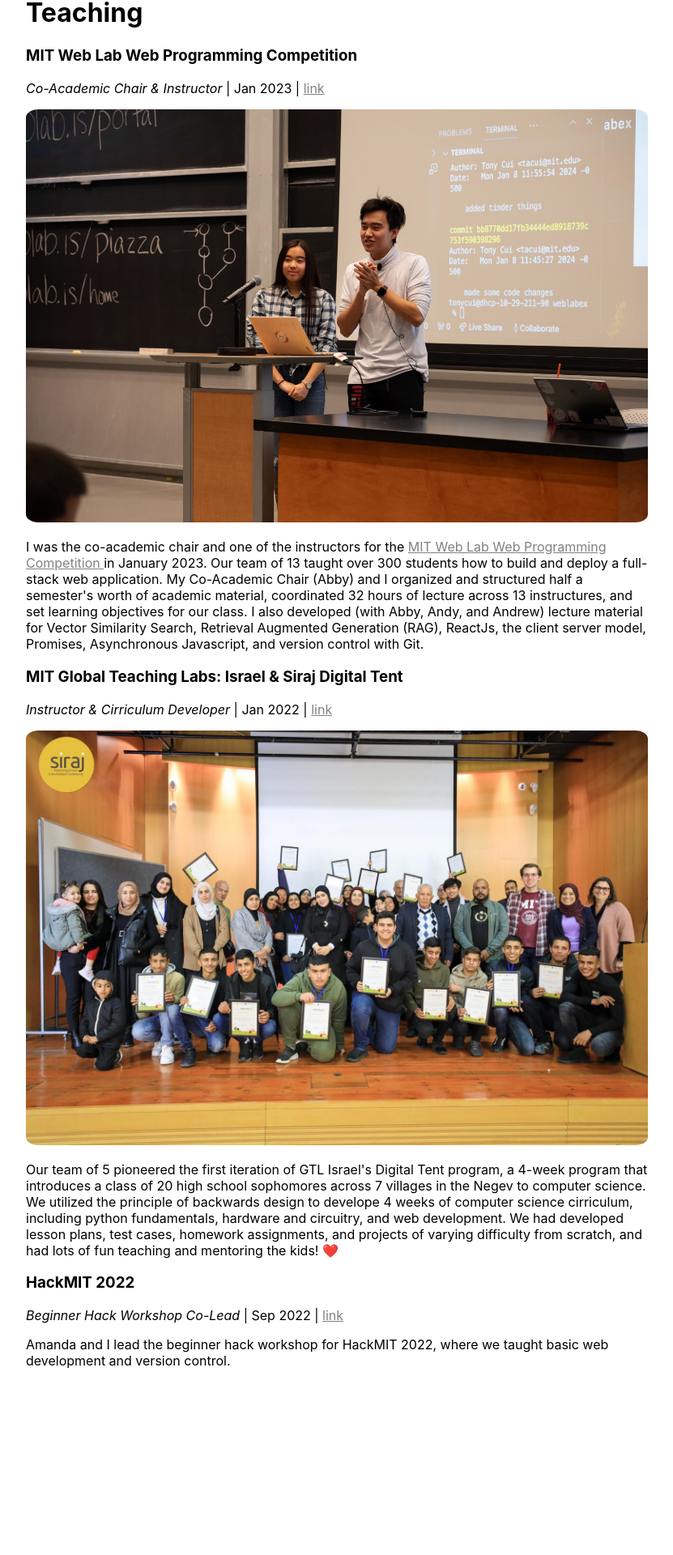
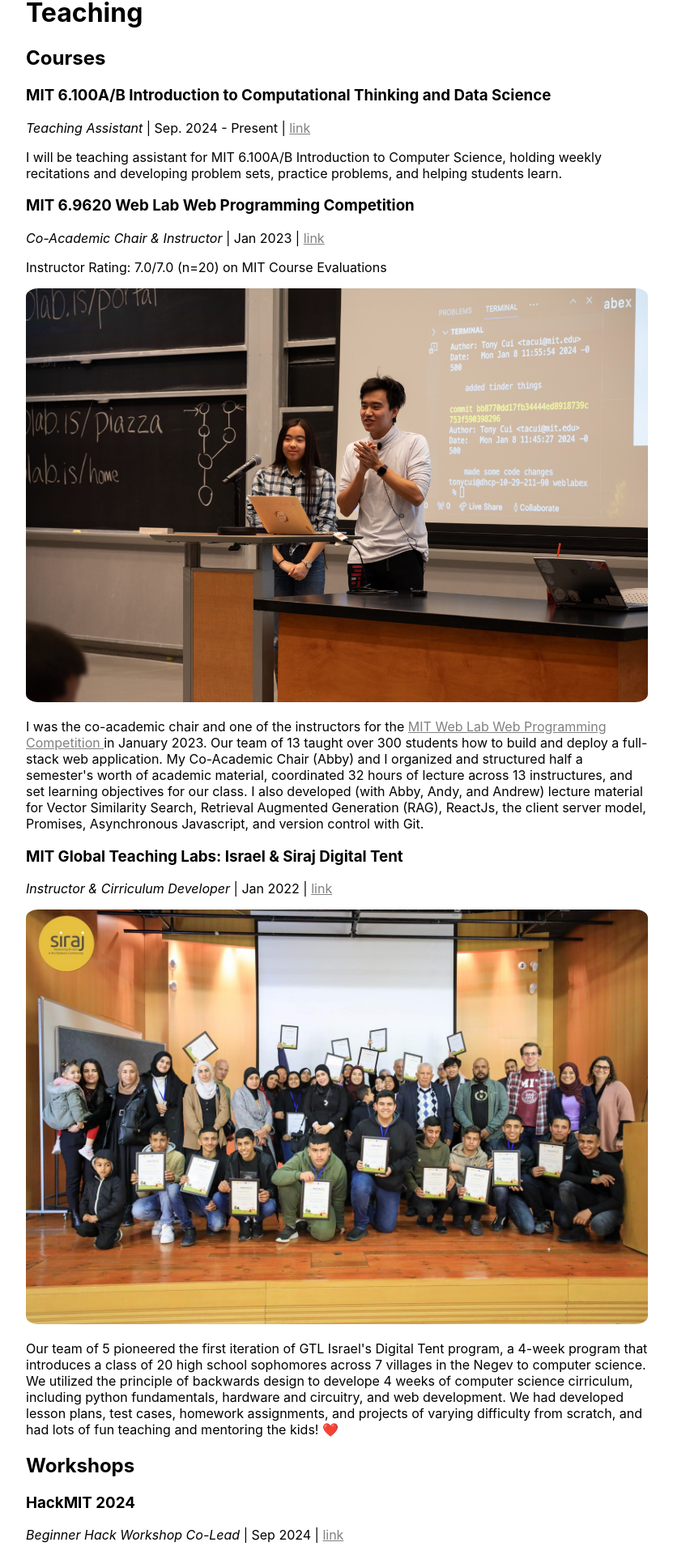
Before and after one commit to tcui37/tcui37.github.io, a React (Create React App) app: page /teachings in a window 1280 px wide. Shown: the part 129-2049 px from the top of the page at 81% size, without its empty margins (224-1055 px from the left). Before the commit the page ends 1835 px from the top, so only its background shows below. Built offline with nearby package versions, Linux system fonts and the light colour scheme.

Commit message:
update summer 2024

```diff
--- a/src/pages/About.tsx
+++ b/src/pages/About.tsx
@@ -10,7 +10,7 @@
                 <div className='item'>
                 <h1>Tony A. Cui</h1>
                 <p>Hello! I'm a first year M.Eng student at MIT</p>
-                <p>Currently, I'm a software engineering intern on the <a href='https://www.cadence.com/en_US/home/tools/pcb-design-and-analysis/allegro-x-ai.html'>Allegro X AI</a> team at <a href='https://cadence.com/'>Cadence Design Systems</a>, where I'm integrating Bayesian Optimization methods for PCB design algorithms. </p>
+                <p>Most recently, I interned on the <a href='https://www.cadence.com/en_US/home/tools/pcb-design-and-analysis/allegro-x-ai.html'>Allegro X AI</a> team at <a href='https://cadence.com/'>Cadence Design Systems</a>, where I developed an autmated parallelized Bayesian Optimization library for PCB design algorithms. </p>
 
                 <p>I completed my undergraduate studies at MIT, where I conducted research at the <a href='https://cdfg.mit.edu/'>MIT Computational Design & Fabrication</a> group, working on reinforcement learning methods for black box optimization, and the <a href='https://gamelab.mit.edu/'>MIT Game Lab</a> where I worked on learning simulations for kids!</p>
 
--- a/src/pages/Coursework.tsx
+++ b/src/pages/Coursework.tsx
@@ -26,12 +26,14 @@
 // }
 const coursework = {
     'Machine Learning': [
+        '6.7960: Deep Learning (G)',
         '6.8200 - Sensorimotor Learning (G)',
         '6.8300 - Advanced Topics in Computer Vision (G)',
         '6.5940 - TinyML and Efficient Deep Computing (G)',
         '6.8611 - Natural Language Processing',
     ],
     'Theoretical CS': [
+        '18.408 - Algorithmic Toolkit (G)',
         '6.5320 - Geometric Computing (G)',
         '18.404 - Theory of Computation',
         '6.1220 - Design and Analysis of Algorithms'
--- a/src/pages/Teachings.tsx
+++ b/src/pages/Teachings.tsx
@@ -4,12 +4,19 @@
 
 const teachings = [
     {
+        "title": 'Teaching Assistant',
+        "organization": 'MIT 6.100A/B Introduction to Computational Thinking and Data Science',
+        "date": 'Sep. 2024 - Present',
+        "description": "I will be teaching assistant for MIT 6.100A/B Introduction to Computer Science, holding weekly recitations and developing problem sets, practice problems, and helping students learn.",
+    },
+    {
         "title": 'Co-Academic Chair & Instructor',
-        "organization": 'MIT Web Lab Web Programming Competition',
+        "organization": 'MIT 6.9620 Web Lab Web Programming Competition',
         "date": 'Jan 2023',
         "description": <p>I was the co-academic chair and one of the instructors for the <a href='https://weblab.mit.edu/'>MIT Web Lab Web Programming Competition </a> in January 2023. Our team of 13 taught over 300 students how to build and deploy a full-stack web application. My Co-Academic Chair (Abby) and I organized and structured half a semester's worth of academic material, coordinated 32 hours of lecture across 13 instructures, and set learning objectives for our class. I also developed (with Abby, Andy, and Andrew) lecture material for Vector Similarity Search, Retrieval Augmented Generation (RAG), ReactJs, the client server model, Promises, Asynchronous Javascript, and version control with Git.</p>,
         "img": WeblabPhoto,
-        "link": "https://weblab.mit.edu/"
+        "link": "https://weblab.mit.edu/",
+        "rating": "7.0/7.0 (n=20)"
     },
     {
         "title": "Instructor & Cirriculum Developer",
@@ -19,6 +26,16 @@
         "img": Tent,
         "link": "https://misti.mit.edu/mit-israel",
     },
+]
+
+const workshops = [
+    {
+        "title": "Beginner Hack Workshop Co-Lead",
+        "organization": "HackMIT 2024",
+        "date": "Sep 2024",
+        "description": "",
+        "img": null,
+    },
     {
         "title": "Beginner Hack Workshop Co-Lead",
         "organization": "HackMIT 2022",
@@ -27,12 +44,6 @@
         "img": null,
         "link": "https://comet-bathroom-74b.notion.site/Beginner-Hack-ecbd1f393bba44428b4f7b0c47a39167",
     },
-    // {
-    //     "title": 'Teaching Assistant',
-    //     "organization": 'MIT 6.100A/B Introduction Introduction to Computational Thinking and Data Science',
-    //     "date": 'September 2024 - Present',
-    //     "description": "I will be teaching assistant for MIT 6.100A/B Introduction to Computational Thinking and Data Science"
-    // },
 ]
 
 
@@ -40,13 +51,24 @@
     return (
         <div>
             <h1>Teaching</h1>
+            <h2>Courses</h2>
             {teachings.map((teaching) => (
                 <>
                     <h3>{teaching.organization}</h3>
                     <p>                    <i>{teaching.title}</i> |                    {teaching.date} | <a href={teaching.link}> link </a></p>
+                    <p>{teaching.rating ? "Instructor Rating: " + teaching.rating + " on MIT Course Evaluations": ''}</p>
                     {teaching.img && <img src={teaching.img} className='img'></img>}
                     <p>{teaching.description}</p>
-
+                </>
+            ))}
+            <h2>Workshops</h2>
+            {workshops.map((workshop) => (
+                <>
+                    <h3>{workshop.organization}</h3>
+                    <p>                    <i>{workshop.title}</i> |                    {workshop.date} | <a href={workshop.link}> link </a></p>
+                    {/* <p>{workshop.rating ? "Instructor Rating: " + workshop.rating + " on MIT Course Evaluations": ''}</p> */}
+                    {workshop.img && <img src={workshop.img} className='img'></img>}
+                    <p>{workshop.description}</p>
                 </>
             ))}
         </div>
```
